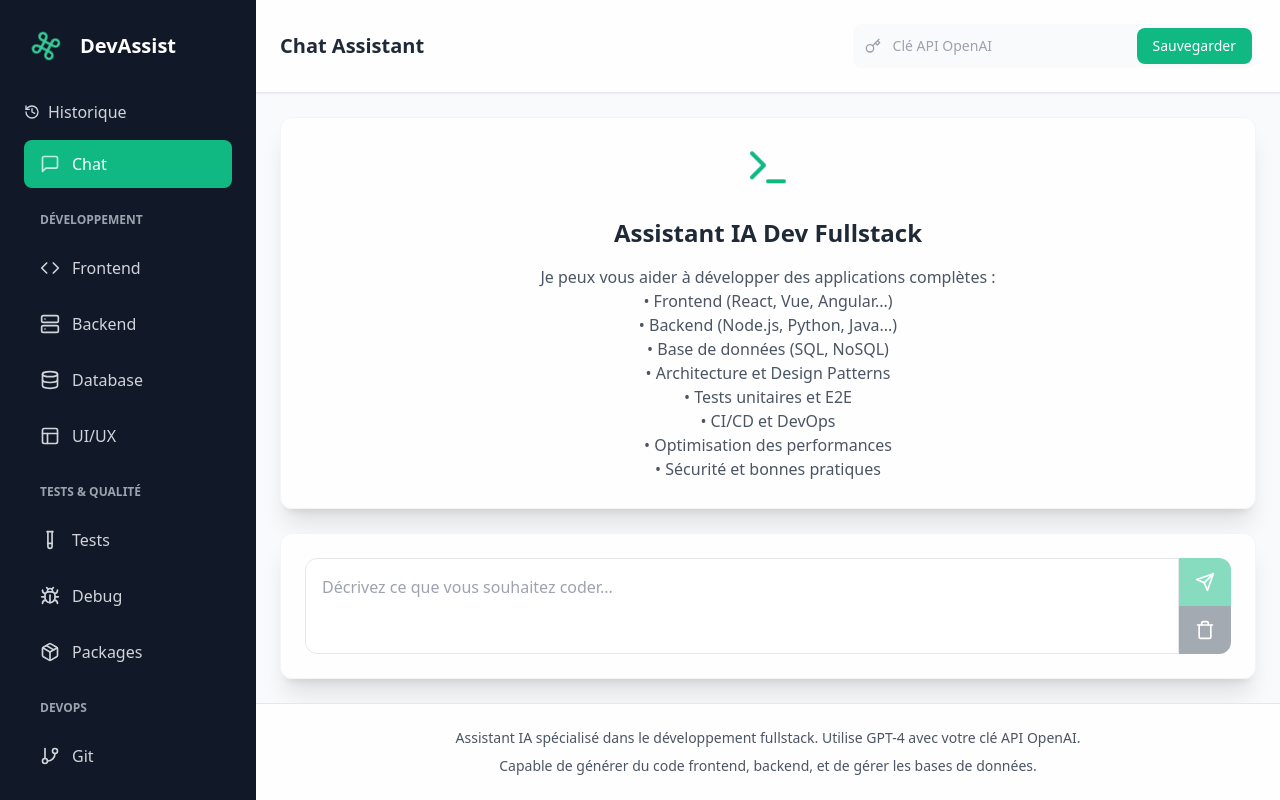
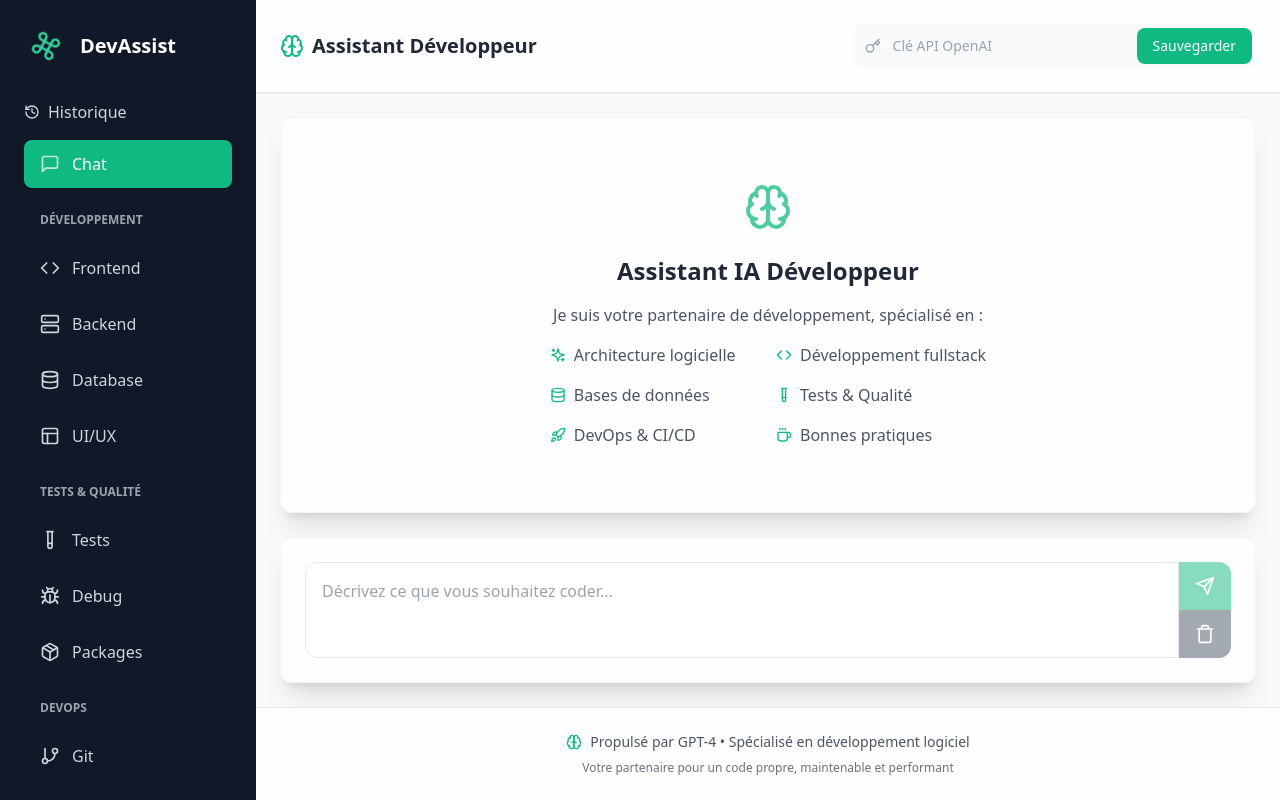
Before and after one commit to KWIN987/teva-ai, a React (Vite) app: page / in a window 1280 px wide. Built offline with nearby package versions, Linux system fonts and the light colour scheme.

Commit message:
Enhance assistant interface and behavior

```diff
--- a/src/App.tsx
+++ b/src/App.tsx
@@ -1,6 +1,6 @@
 import React, { useState, useRef, useEffect } from 'react';
 import { useNavigate, useLocation, Routes, Route } from 'react-router-dom';
-import { Send, Terminal, Trash, Copy, Check, Loader2, Command, Key, Code, Database, Server, Layout, Settings, MessageSquare, Download, Share2, Bookmark, History, GitBranch, TestTube, Bug, Package, Rocket } from 'lucide-react';
+import { Send, Terminal, Trash, Copy, Check, Loader2, Command, Key, Code, Database, Server, Layout, Settings, MessageSquare, Download, History, GitBranch, TestTube, Bug, Package, Rocket, Sparkles, Brain, Coffee } from 'lucide-react';
 
 const SidebarLink = ({ icon: Icon, text, to }: { icon: React.ElementType, text: string, to: string }) => {
   const navigate = useNavigate();
@@ -34,18 +34,36 @@ const ChatView = ({
     <div className="flex-1 overflow-y-auto mb-6 bg-white/80 backdrop-blur-sm rounded-xl shadow-xl p-6 border border-gray-100">
       {messages.length === 0 ? (
         <div className="h-full flex flex-col items-center justify-center text-gray-500">
-          <Terminal size={48} className="mb-6 text-emerald-500 animate-bounce" />
-          <h2 className="text-2xl font-semibold mb-4 text-gray-800">Assistant IA Dev Fullstack</h2>
+          <Brain size={48} className="mb-6 text-emerald-500 animate-pulse" />
+          <h2 className="text-2xl font-semibold mb-4 text-gray-800">Assistant IA Développeur</h2>
           <p className="text-center max-w-lg space-y-2 text-gray-600">
-            Je peux vous aider à développer des applications complètes :
-            <br />• Frontend (React, Vue, Angular...)
-            <br />• Backend (Node.js, Python, Java...)
-            <br />• Base de données (SQL, NoSQL)
-            <br />• Architecture et Design Patterns
-            <br />• Tests unitaires et E2E
-            <br />• CI/CD et DevOps
-            <br />• Optimisation des performances
-            <br />• Sécurité et bonnes pratiques
+            <span className="block mb-4">Je suis votre partenaire de développement, spécialisé en :</span>
+            <div className="grid grid-cols-2 gap-4 text-left">
+              <div className="flex items-center space-x-2">
+                <Sparkles className="text-emerald-500" size={16} />
+                <span>Architecture logicielle</span>
+              </div>
+              <div className="flex items-center space-x-2">
+                <Code className="text-emerald-500" size={16} />
+                <span>Développement fullstack</span>
+              </div>
+              <div className="flex items-center space-x-2">
+                <Database className="text-emerald-500" size={16} />
+                <span>Bases de données</span>
+              </div>
+              <div className="flex items-center space-x-2">
+                <TestTube className="text-emerald-500" size={16} />
+                <span>Tests & Qualité</span>
+              </div>
+              <div className="flex items-center space-x-2">
+                <Rocket className="text-emerald-500" size={16} />
+                <span>DevOps & CI/CD</span>
+              </div>
+              <div className="flex items-center space-x-2">
+                <Coffee className="text-emerald-500" size={16} />
+                <span>Bonnes pratiques</span>
+              </div>
+            </div>
           </p>
         </div>
       ) : (
@@ -464,7 +482,8 @@ function App() {
       <header className="bg-white/80 backdrop-blur-md border-b border-gray-200 text-gray-800 p-6 shadow-sm sticky top-0 z-10">
         <div className="container mx-auto flex items-center justify-between">
           <div className="flex items-center space-x-2">
-            <h2 className="text-xl font-semibold">Chat Assistant</h2>
+            <Brain size={24} className="text-emerald-500" />
+            <h2 className="text-xl font-semibold">Assistant Développeur</h2>
           </div>
           <div className="flex items-center space-x-4">
             {messages.length > 0 && (
@@ -533,8 +552,11 @@ function App() {
       {/* Footer */}
       <footer className="bg-white/80 backdrop-blur-sm border-t border-gray-200 text-center py-6 text-gray-600 text-sm">
         <div className="container mx-auto max-w-4xl px-6">
-          <p className="mb-2">Assistant IA spécialisé dans le développement fullstack. Utilise GPT-4 avec votre clé API OpenAI.</p>
-          <p>Capable de générer du code frontend, backend, et de gérer les bases de données.</p>
+          <div className="flex items-center justify-center space-x-2 mb-2">
+            <Brain size={16} className="text-emerald-500" />
+            <p>Propulsé par GPT-4 • Spécialisé en développement logiciel</p>
+          </div>
+          <p className="text-xs text-gray-500">Votre partenaire pour un code propre, maintenable et performant</p>
         </div>
       </footer>
       </div>
```
